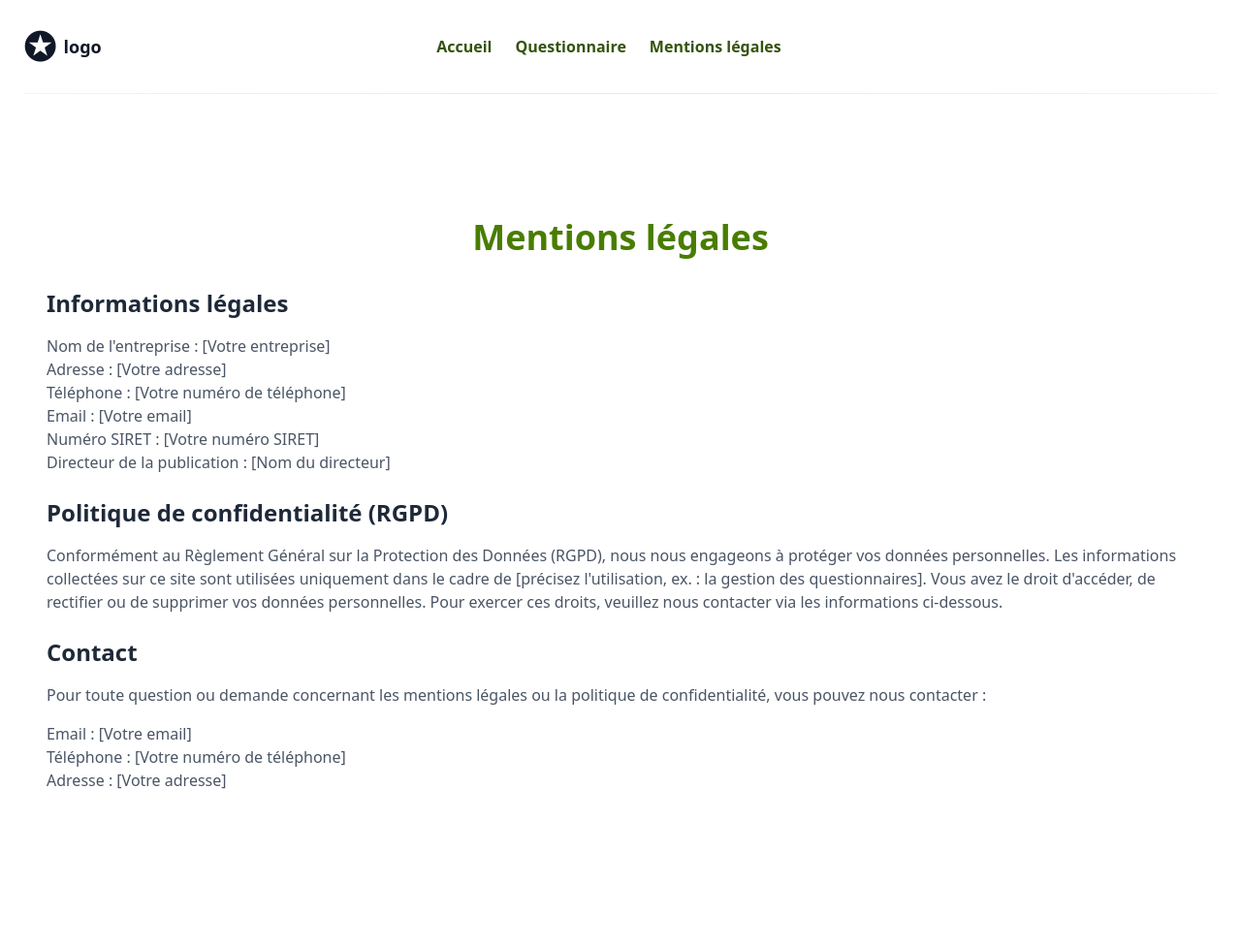
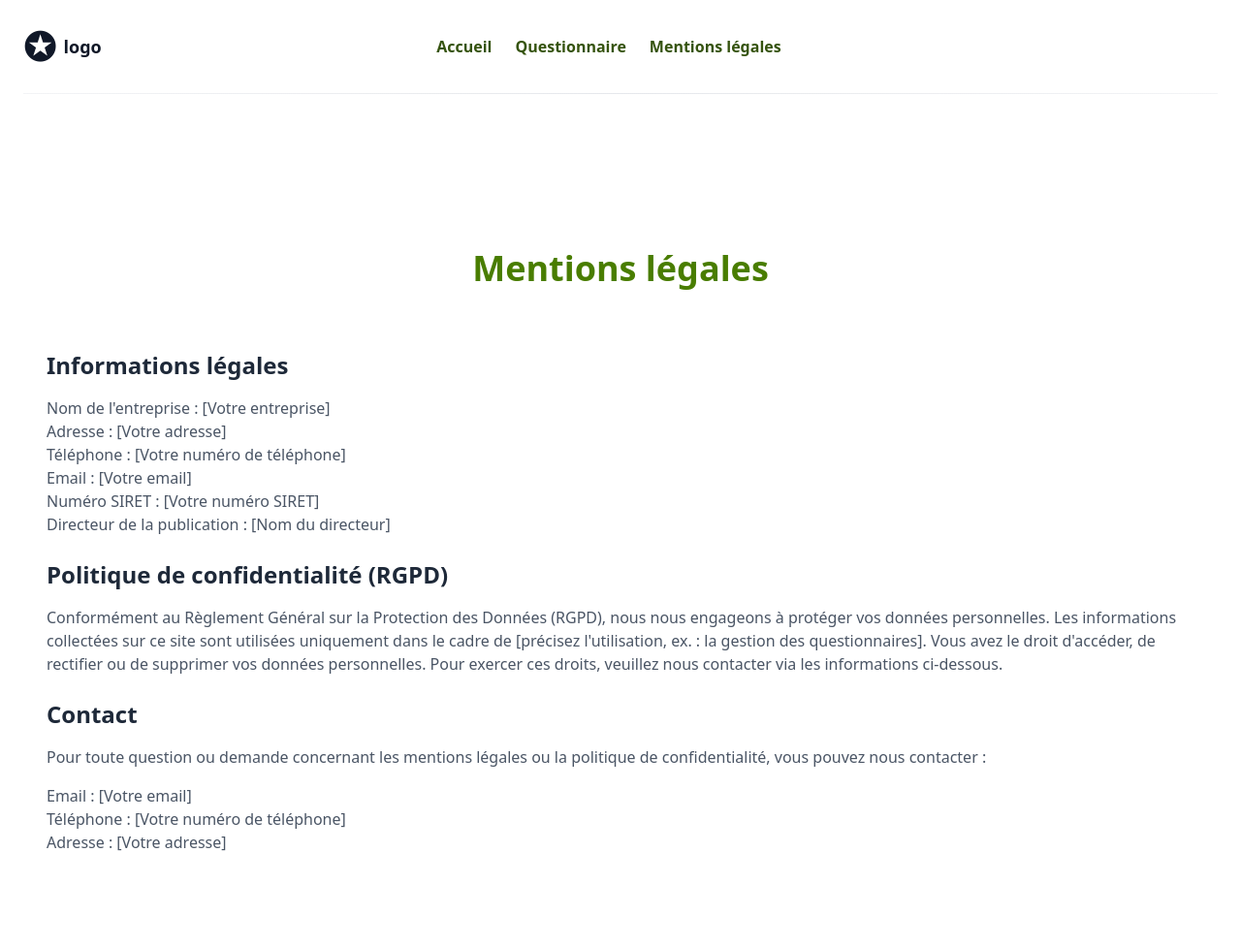
Before and after one commit to Idumii/QuestionnaireESGWeb, a PHP site: page /mentions_legales.php in a window 1280 px wide. Shown: the whole page at 97% size. Before the commit the page ends 814 px from the top, so only its background shows below. Run offline with PHP 8.4, Linux system fonts and the light colour scheme; style sheets or scripts are compiled from the project's sources.

Commit message:
padding h1

```diff
--- a/mentions_legales.php
+++ b/mentions_legales.php
@@ -76,7 +76,7 @@ error_reporting(E_ALL);
             <!-- Main Hero Content -->
             <section class="w-full px-6 pb-12 pt-16 antialiased bg-white">
                 <div class="mx-auto max-w-7xl pt-16">
-                    <h1 class="text-4xl font-bold text-center text-lime-700">Mentions légales</h1>
+                    <h1 class="text-4xl font-bold text-center text-lime-700 p-8">Mentions légales</h1>
                     <div class="mt-8 space-y-6">
                         <!-- Section Informations légales -->
                         <div>
```
